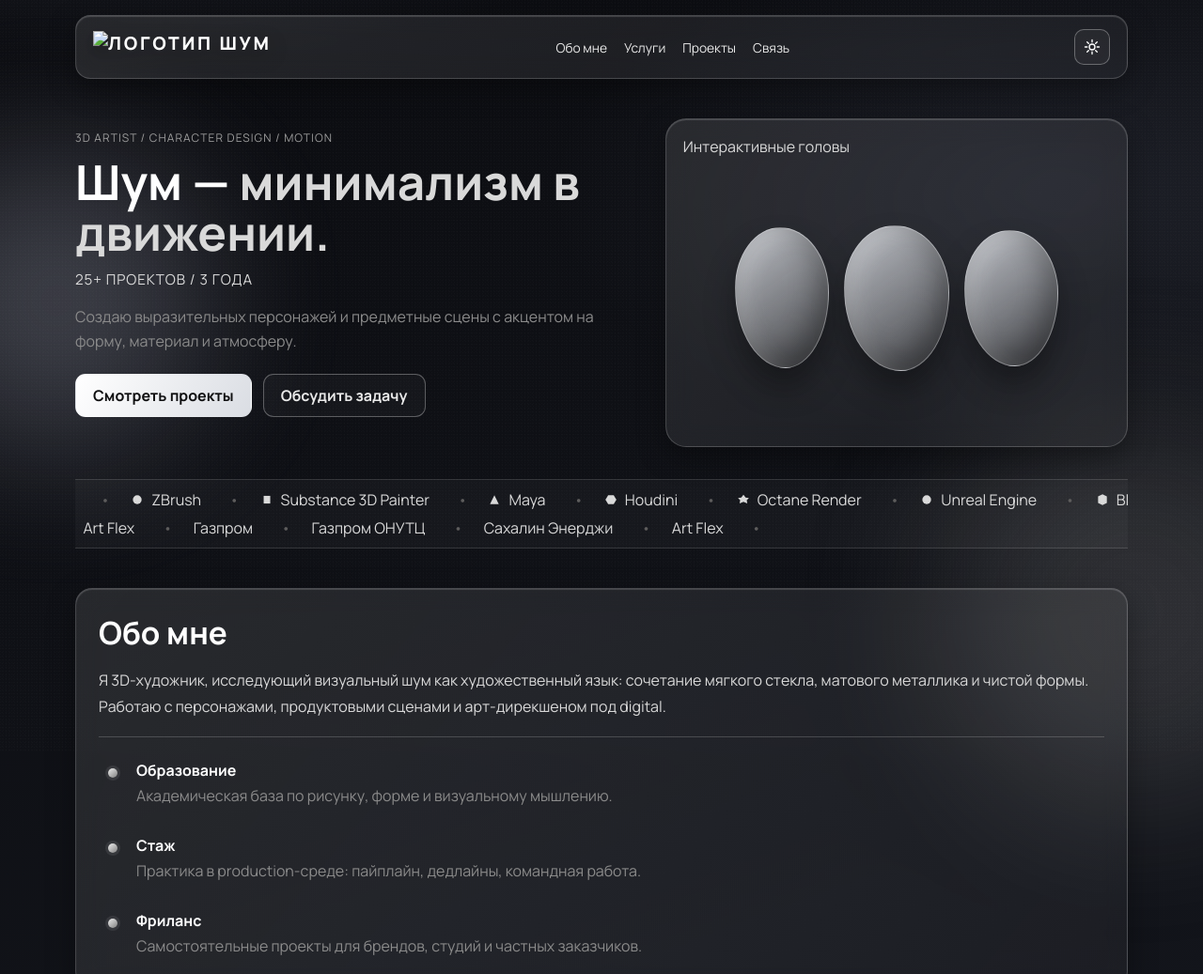
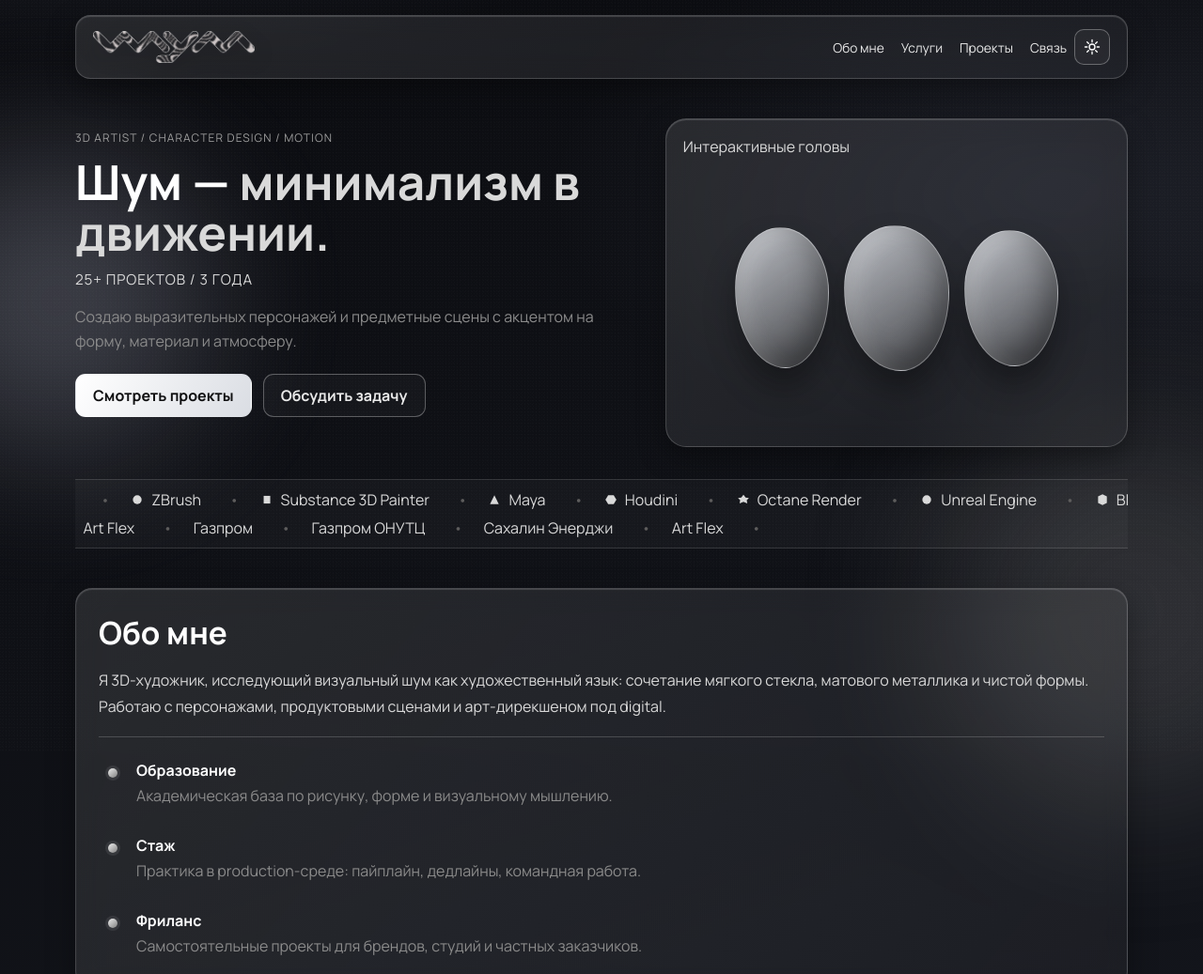
Before and after one commit to Im-Loco-22522/Portfolio-2, a plain HTML site: page index.html in a window 1280 px wide. Shown: the top 1037 px of the page at 94% size. Drawn offline with Linux system fonts and the light colour scheme.

Commit message:
Refactor code structure for improved readability and maintainability

```diff
--- a/index.html
+++ b/index.html
@@ -3,12 +3,12 @@
   <head>
     <meta charset="UTF-8" />
     <meta name="viewport" content="width=device-width, initial-scale=1.0" />
-    <title>Шум — 3D Портфолио</title>
+    <title>Шум 3D</title>
     <meta
       name="description"
       content="Минималистичное и динамичное портфолио 3D-художника с интерактивными проектами."
     />
-    <link rel="icon" type="image/png" href="logo.png" />
+    <link rel="icon" type="image/png" href="..//logo.png" />
     <link rel="preconnect" href="https://fonts.googleapis.com" />
     <link rel="preconnect" href="https://fonts.gstatic.com" crossorigin />
     <link
@@ -24,7 +24,7 @@
 
     <header class="site-header glass">
       <a href="#hero" class="logo">
-        <img src="logo.png" alt="Логотип Шум" />
+        <img src="/assets/logo2.png" data-dark-src="/assets/logo2.png" data-light-src="/assets/logo1.png" alt="Логотип Шум" />
       </a>
       <nav class="nav">
         <a href="#about">Обо мне</a>
--- a/script.js
+++ b/script.js
@@ -1,6 +1,7 @@
 const menuBtn = document.querySelector(".menu-btn");
 const nav = document.querySelector(".nav");
 const themeToggle = document.querySelector(".theme-toggle");
+const logoImg = document.querySelector(".logo img");
 const folderSpines = document.querySelectorAll(".folder-spine");
 const projectPanes = document.querySelectorAll(".project-pane");
 const headsCard = document.getElementById("headsCard");
@@ -37,6 +38,13 @@ if (menuBtn && nav) {
 const setTheme = (theme) => {
   document.body.classList.toggle("light-theme", theme === "light");
   localStorage.setItem("theme", theme);
+  if (logoImg) {
+    const darkSrc = logoImg.dataset.darkSrc;
+    const lightSrc = logoImg.dataset.lightSrc;
+    if (darkSrc && lightSrc) {
+      logoImg.src = theme === "light" ? lightSrc : darkSrc;
+    }
+  }
   if (themeToggle) {
     themeToggle.innerHTML = theme === "light" ? moonIcon : sunIcon;
     themeToggle.setAttribute("aria-label", `Переключить на ${theme === "light" ? "темную" : "светлую"} тему`);
--- a/styles.css
+++ b/styles.css
@@ -99,7 +99,7 @@ main,
   border-radius: 16px;
   padding: clamp(10px, 1.8vw, 14px) clamp(12px, 2.2vw, 18px);
   display: flex;
-  justify-content: space-between;
+  justify-content: flex-start;
   align-items: center;
   gap: 14px;
   position: fixed;
@@ -130,6 +130,8 @@ main,
 .nav {
   display: flex;
   gap: 18px;
+  margin-left: auto;
+  transform: translateX(6px);
 }
 
 .nav a,
@@ -868,6 +870,7 @@ body.light-theme .project-tags span {
     border: 1px solid rgba(255, 255, 255, 0.2);
     border-radius: 10px;
     padding: 10px;
+    transform: none;
   }
 
   .nav.open {
```
Also changed, not shown: assets/logo.png (added), assets/logo1.png (added), assets/logo2.png (added).
